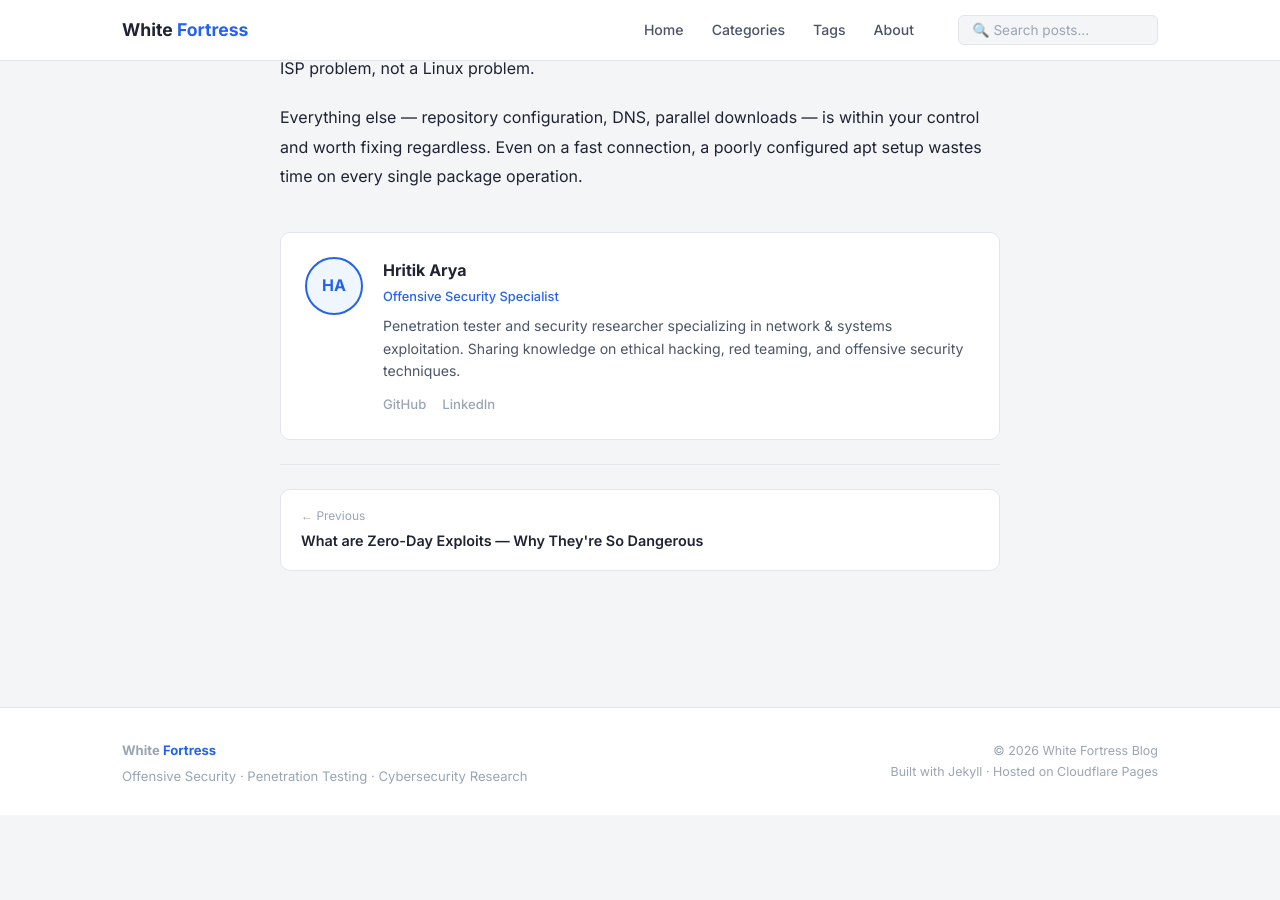
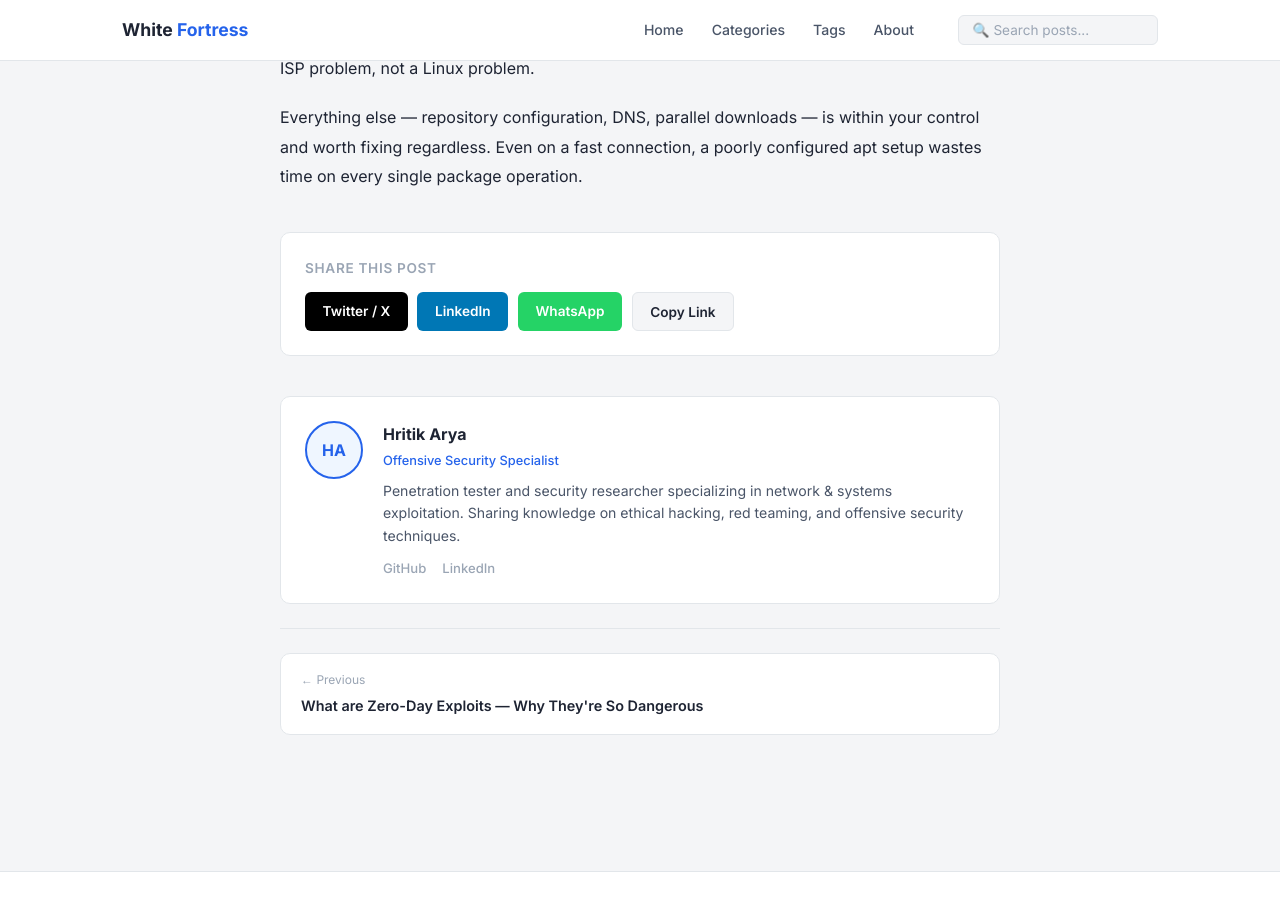
Before and after one commit to whitefortressacademysh-cloud/blog.whitefortress.in, a Jekyll site: the page built from _posts/2026-03-15-fix-slow-kali-linux-downloads.md, in a window 1280 px wide and 900 px high, scrolled down 3902 px. Built offline with Jekyll 4.4.1, drawn with Linux system fonts in a browser that asks for light colours; before the commit the page ends 4717 px from its top, so only the background shows below that.

Commit message:
Update post.html

```diff
--- a/_layouts/post.html
+++ b/_layouts/post.html
@@ -1,8 +1,10 @@
 ---
 layout: default
 ---
-
 <article class="post-full">
+  {% if page.image %}
+  <img src="{{ page.image | relative_url }}" alt="{{ page.image_alt | default: page.title }}" class="post-cover-image">
+  {% endif %}
   <header class="post-header">
     <div class="post-header-meta">
       <time datetime="{{ page.date | date_to_xmlschema }}">{{ page.date | date: "%B %d, %Y" }}</time>
@@ -20,9 +22,18 @@ layout: default
       {% endfor %}
     </div>
   </header>
-
   <div class="post-content">
     {{ content }}
+  </div>
+
+  <div class="share-section">
+    <p class="share-label">Share this post</p>
+    <div class="share-buttons">
+      <a href="https://twitter.com/intent/tweet?text={{ page.title | url_encode }}&url={{ page.url | absolute_url | url_encode }}" target="_blank" class="share-btn share-twitter">Twitter / X</a>
+      <a href="https://www.linkedin.com/sharing/share-offsite/?url={{ page.url | absolute_url | url_encode }}" target="_blank" class="share-btn share-linkedin">LinkedIn</a>
+      <a href="https://api.whatsapp.com/send?text={{ page.title | url_encode }}%20{{ page.url | absolute_url | url_encode }}" target="_blank" class="share-btn share-whatsapp">WhatsApp</a>
+      <button class="share-btn share-copy" onclick="navigator.clipboard.writeText(window.location.href); this.innerText='Copied!'; setTimeout(() => this.innerText='Copy Link', 2000)">Copy Link</button>
+    </div>
   </div>
 
   <div class="author-bio">
```
